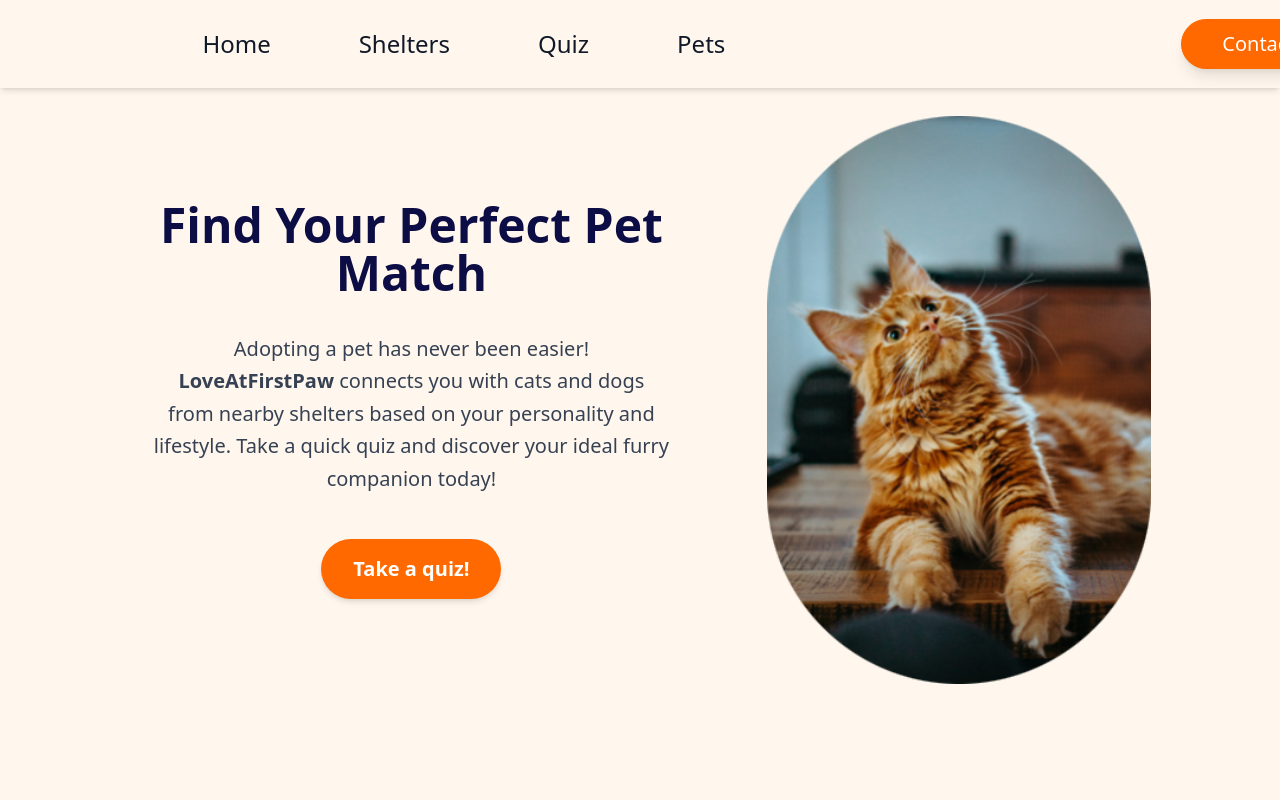
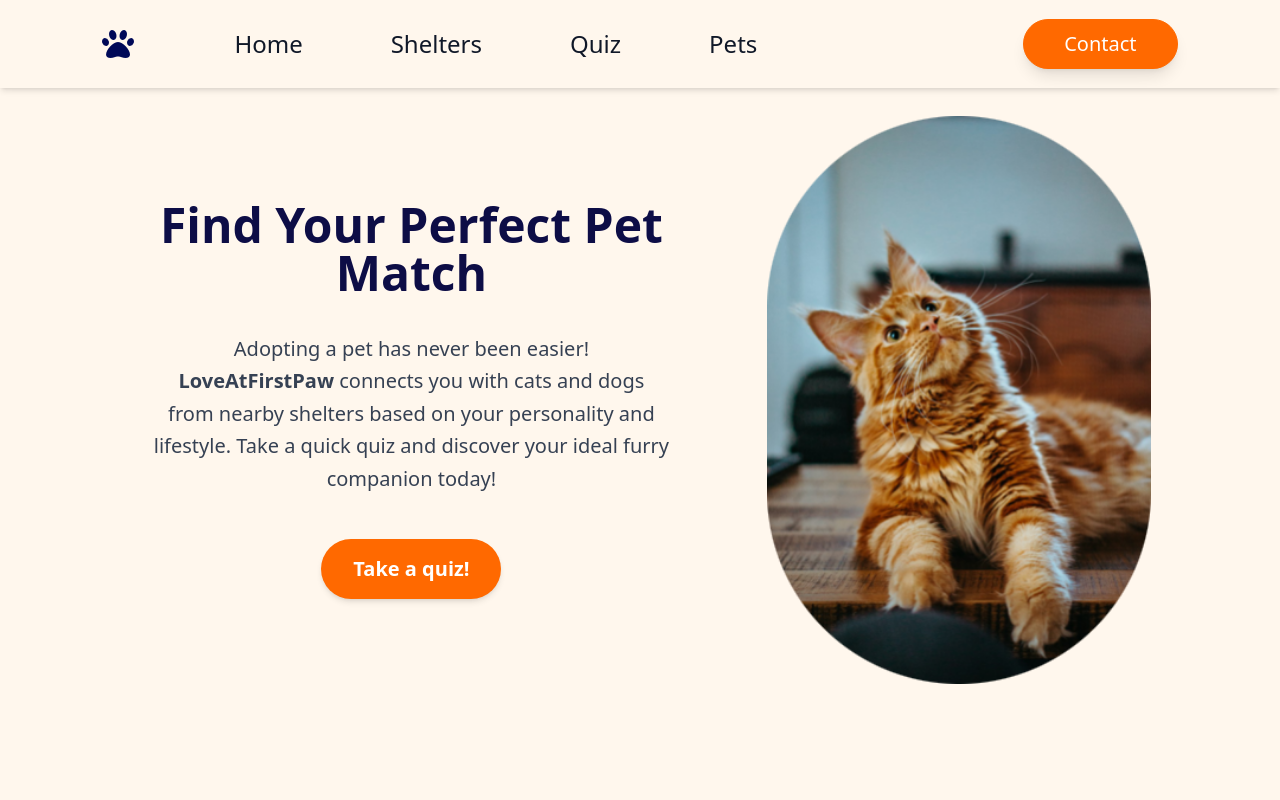
Before and after one commit to ppe11/flashcard, a Next.js app: page / in a window 1280 px wide. Shown: the top 800 px of the page. Built offline with nearby package versions, Linux system fonts and the light colour scheme.

Commit message:
Change contact button position to the left end

```diff
--- a/src/components/Navbar.jsx
+++ b/src/components/Navbar.jsx
@@ -5,7 +5,7 @@ import Image from 'next/image'
 const Navbar = () => {
   return (
     <nav className="w-full fixed top-0 left-0 right-0 z-50
-    px-5 lg:px-8 xl:px-[8%] py-4 flex flex-grow items-center bg-orange-50 text-gray-900 shadow-md ">
+    px-5 lg:px-8 xl:px-[8%] py-4 flex items-center bg-orange-50 text-gray-900 shadow-md ">
 
         <div className="flex items-center pr-20 ">
             <a href="/landing">
@@ -21,8 +21,8 @@ const Navbar = () => {
         </ul>
 
 
-        <div className='flex items-center gap-4 pl-110'>
-            <a href="/contact" className="flex items-center gap-3 px-10 py-2.5 border border-orange-500 bg-orange-500 shadow-lg
+        <div className='flex ml-auto gap-4 '>
+            <a href="/contact" className="flex gap-3 px-10 py-2.5 border border-orange-500 bg-orange-500 shadow-lg
                 text-white rounded-full ml-4 font-Ovo hover:bg-orange-600 hover:border-orange-600 transition text-xl">
             Contact
             </a>
```
